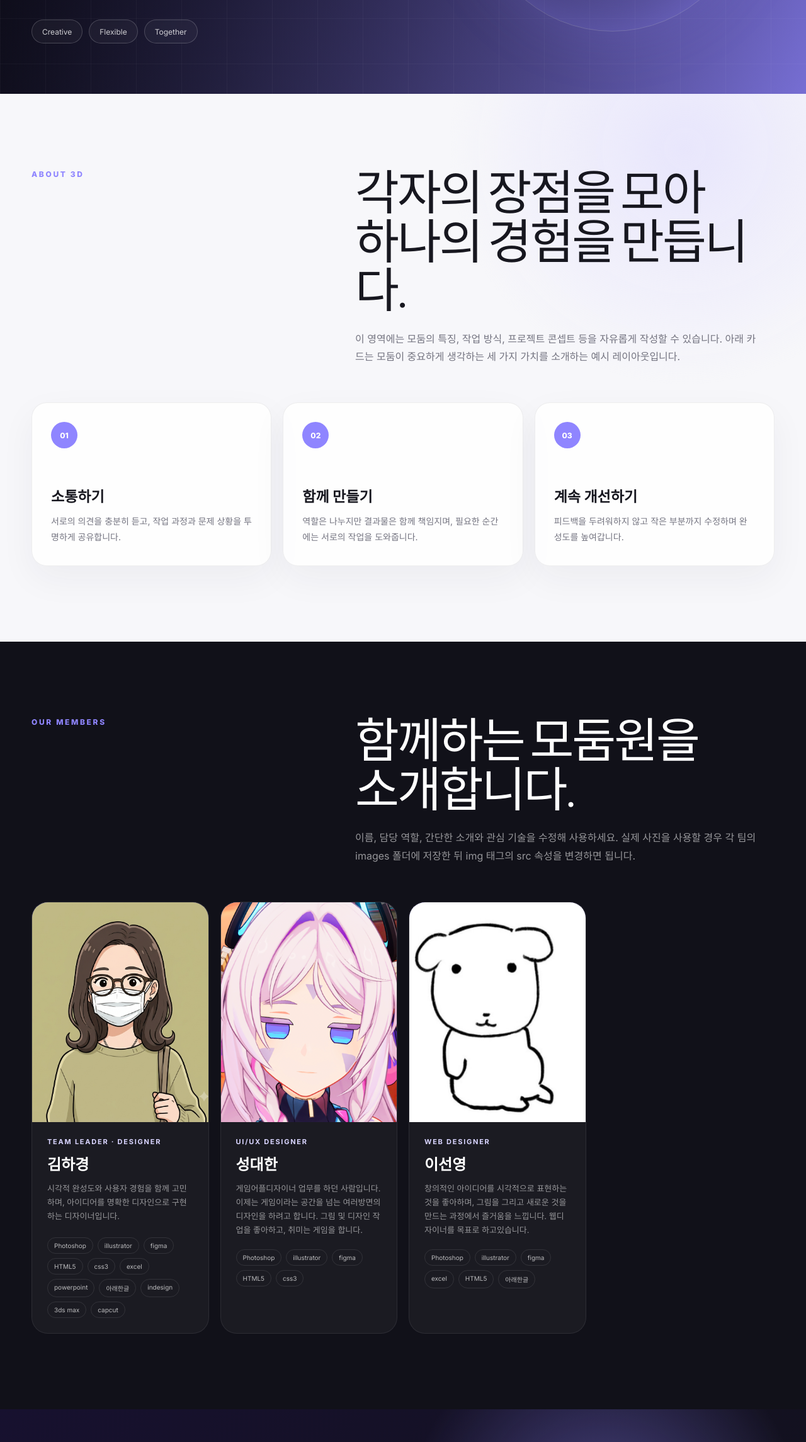
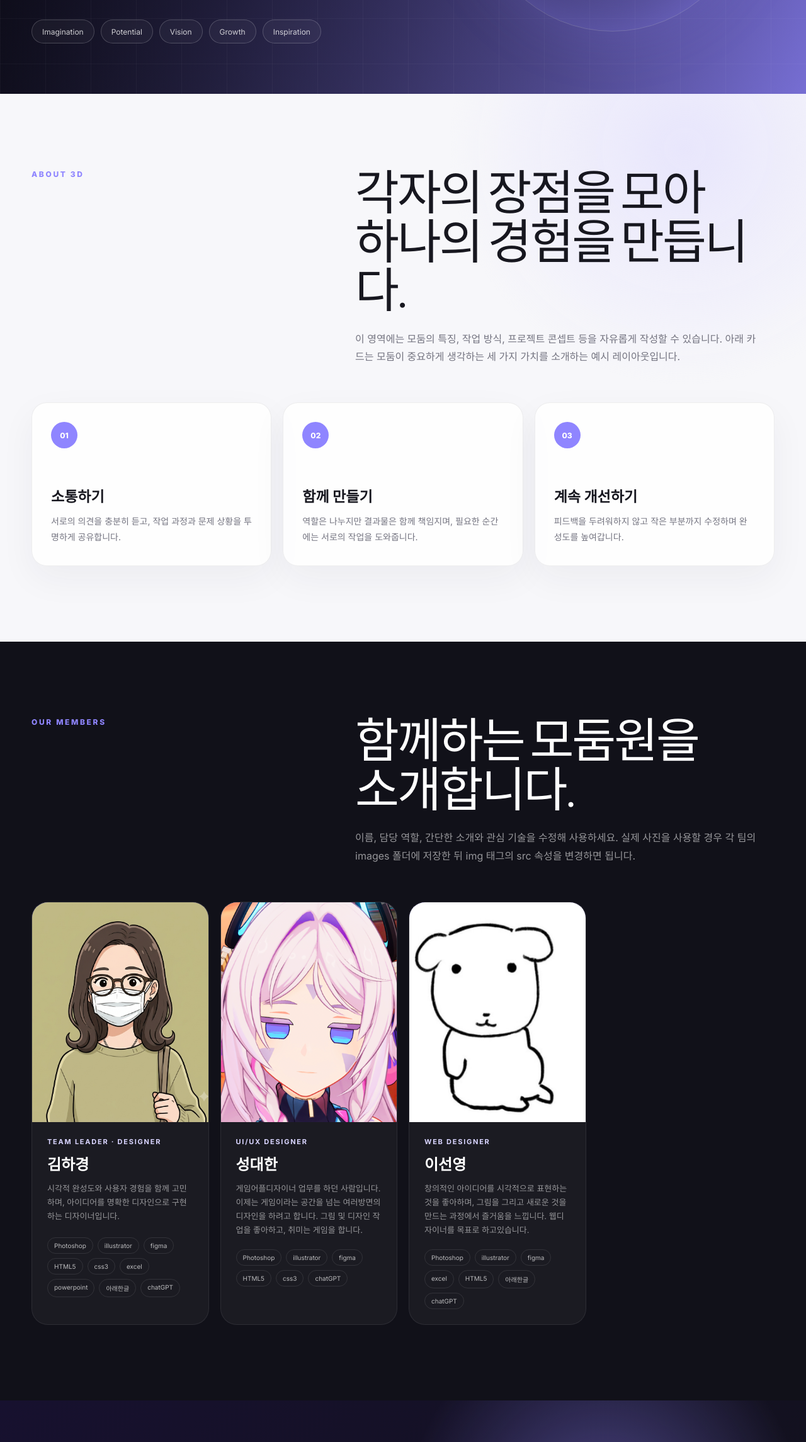
Before and after one commit to true4alse/class-serene-publishing-with-teams, a plain HTML site: page team1/index.html in a window 1280 px wide. Shown: the part 475-2765 px from the top of the page at 63% size. Drawn offline with Linux system fonts and the light colour scheme.

Commit message:
모둠키워드추가 및 멤버스킬 수정

```diff
--- a/team1/index.html
+++ b/team1/index.html
@@ -88,9 +88,11 @@
           </p>
 
           <div class="team-hero-meta" aria-label="모둠 키워드">
-            <span>Creative</span>
-            <span>Flexible</span>
-            <span>Together</span>
+            <span>Imagination</span>
+            <span>Potential</span>
+            <span>Vision</span>
+            <span>Growth</span>
+            <span>Inspiration</span>
           </div>
         </div>
       </div>
@@ -188,9 +190,7 @@
                   <span>excel</span>
                   <span>powerpoint</span>
                   <span>아래한글</span>
-                <span>indesign</span>
-                <span>3ds max</span>
-                <span>capcut</span>
+                  <span>chatGPT</span>
               </div>
             </div>
           </article>
@@ -212,6 +212,7 @@
                   <span>figma</span>
                   <span>HTML5</span>
                   <span>css3</span>
+                  <span>chatGPT</span>
               </div>
             </div>
           </article>
@@ -234,6 +235,7 @@
                   <span>excel</span>
                   <span>HTML5</span>
                   <span>아래한글</span>
+                  <span>chatGPT</span>
               </div>
             </div>
           </article>
```
Lines whose indentation alone changed are shown as unchanged.
